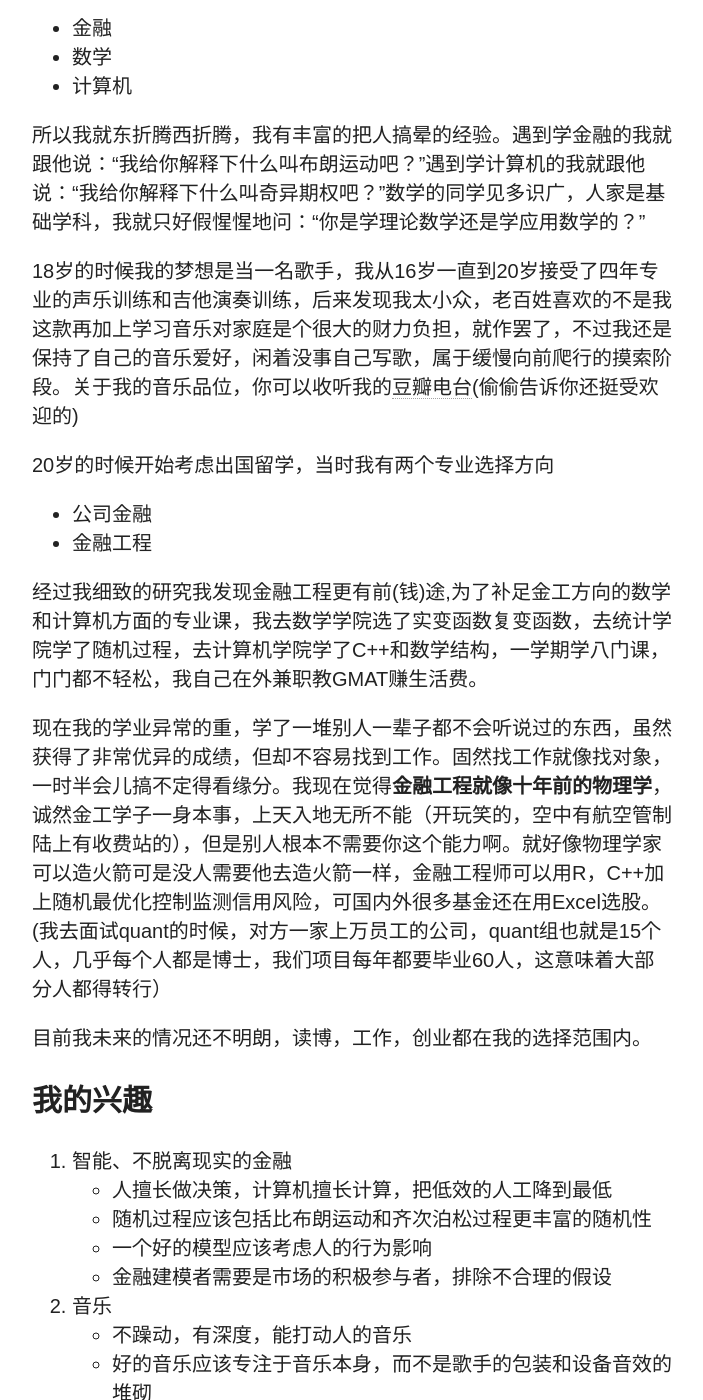
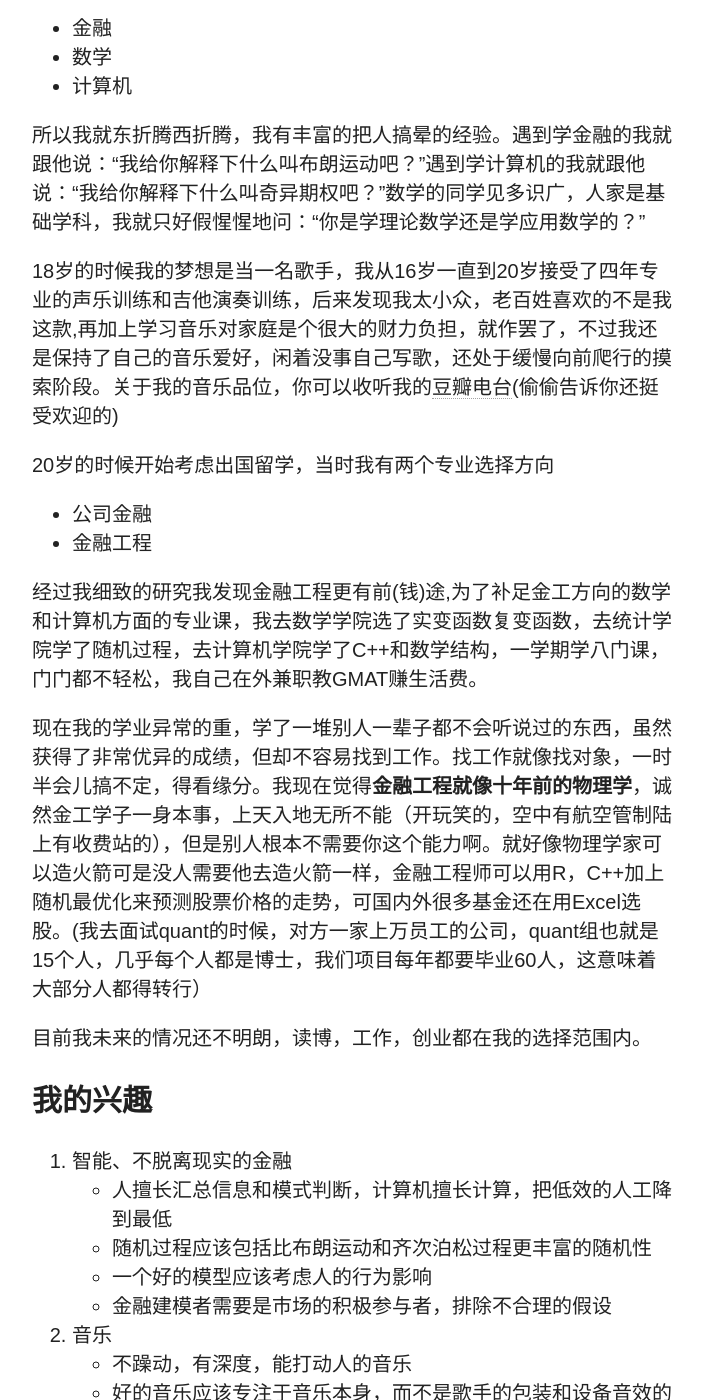
Before and after one commit to Renco/Renco.github.io, a Jekyll site: the page built from about.md, in a window 1280 px wide and 1400 px high, scrolled down 758 px. Shown: the whole window, without its empty margins (288-991 px from the left). Built offline with Jekyll 4.4.1, drawn with Linux system fonts in a browser that asks for light colours; nearby versions of some CDN libraries; comment, search, counter and statistics services are not loaded.

Commit message:
改细节

```diff
--- a/about.md
+++ b/about.md
@@ -13,7 +13,7 @@ title: 我是谁
 
 所以我就东折腾西折腾，我有丰富的把人搞晕的经验。遇到学金融的我就跟他说：“我给你解释下什么叫布朗运动吧？”遇到学计算机的我就跟他说：“我给你解释下什么叫奇异期权吧？”数学的同学见多识广，人家是基础学科，我就只好假惺惺地问：“你是学理论数学还是学应用数学的？”
 
-18岁的时候我的梦想是当一名歌手，我从16岁一直到20岁接受了四年专业的声乐训练和吉他演奏训练，后来发现我太小众，老百姓喜欢的不是我这款再加上学习音乐对家庭是个很大的财力负担，就作罢了，不过我还是保持了自己的音乐爱好，闲着没事自己写歌，属于缓慢向前爬行的摸索阶段。关于我的音乐品位，你可以收听我的<a href="http://douban.fm/?cid=1005167" target="_blank">豆瓣电台</a>(偷偷告诉你还挺受欢迎的)
+18岁的时候我的梦想是当一名歌手，我从16岁一直到20岁接受了四年专业的声乐训练和吉他演奏训练，后来发现我太小众，老百姓喜欢的不是我这款,再加上学习音乐对家庭是个很大的财力负担，就作罢了，不过我还是保持了自己的音乐爱好，闲着没事自己写歌，还处于缓慢向前爬行的摸索阶段。关于我的音乐品位，你可以收听我的<a href="http://douban.fm/?cid=1005167" target="_blank">豆瓣电台</a>(偷偷告诉你还挺受欢迎的)
 
 20岁的时候开始考虑出国留学，当时我有两个专业选择方向
 
@@ -22,13 +22,13 @@ title: 我是谁
 
 经过我细致的研究我发现金融工程更有前(钱)途,为了补足金工方向的数学和计算机方面的专业课，我去数学学院选了实变函数复变函数，去统计学院学了随机过程，去计算机学院学了C++和数学结构，一学期学八门课，门门都不轻松，我自己在外兼职教GMAT赚生活费。
 
-现在我的学业异常的重，学了一堆别人一辈子都不会听说过的东西，虽然获得了非常优异的成绩，但却不容易找到工作。固然找工作就像找对象，一时半会儿搞不定得看缘分。我现在觉得**金融工程就像十年前的物理学**，诚然金工学子一身本事，上天入地无所不能（开玩笑的，空中有航空管制陆上有收费站的），但是别人根本不需要你这个能力啊。就好像物理学家可以造火箭可是没人需要他去造火箭一样，金融工程师可以用R，C++加上随机最优化控制监测信用风险，可国内外很多基金还在用Excel选股。(我去面试quant的时候，对方一家上万员工的公司，quant组也就是15个人，几乎每个人都是博士，我们项目每年都要毕业60人，这意味着大部分人都得转行）
+现在我的学业异常的重，学了一堆别人一辈子都不会听说过的东西，虽然获得了非常优异的成绩，但却不容易找到工作。找工作就像找对象，一时半会儿搞不定，得看缘分。我现在觉得**金融工程就像十年前的物理学**，诚然金工学子一身本事，上天入地无所不能（开玩笑的，空中有航空管制陆上有收费站的），但是别人根本不需要你这个能力啊。就好像物理学家可以造火箭可是没人需要他去造火箭一样，金融工程师可以用R，C++加上随机最优化来预测股票价格的走势，可国内外很多基金还在用Excel选股。(我去面试quant的时候，对方一家上万员工的公司，quant组也就是15个人，几乎每个人都是博士，我们项目每年都要毕业60人，这意味着大部分人都得转行）
 
 目前我未来的情况还不明朗，读博，工作，创业都在我的选择范围内。
 
 ##我的兴趣
 1. 智能、不脱离现实的金融
-	* 人擅长做决策，计算机擅长计算，把低效的人工降到最低
+	* 人擅长汇总信息和模式判断，计算机擅长计算，把低效的人工降到最低
 	* 随机过程应该包括比布朗运动和齐次泊松过程更丰富的随机性
 	* 一个好的模型应该考虑人的行为影响
 	* 金融建模者需要是市场的积极参与者，排除不合理的假设
```
Also changed, not shown: _posts/2014-06-08-kaishibiancheng.md (+3 -3 lines).
